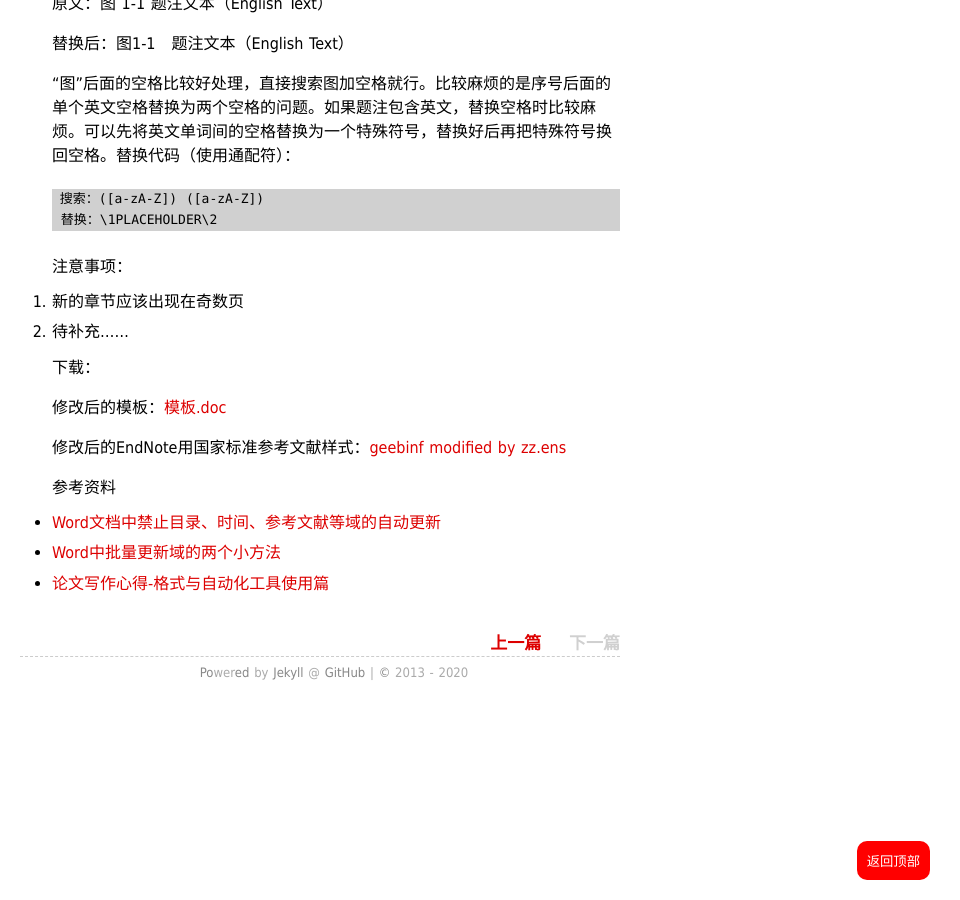
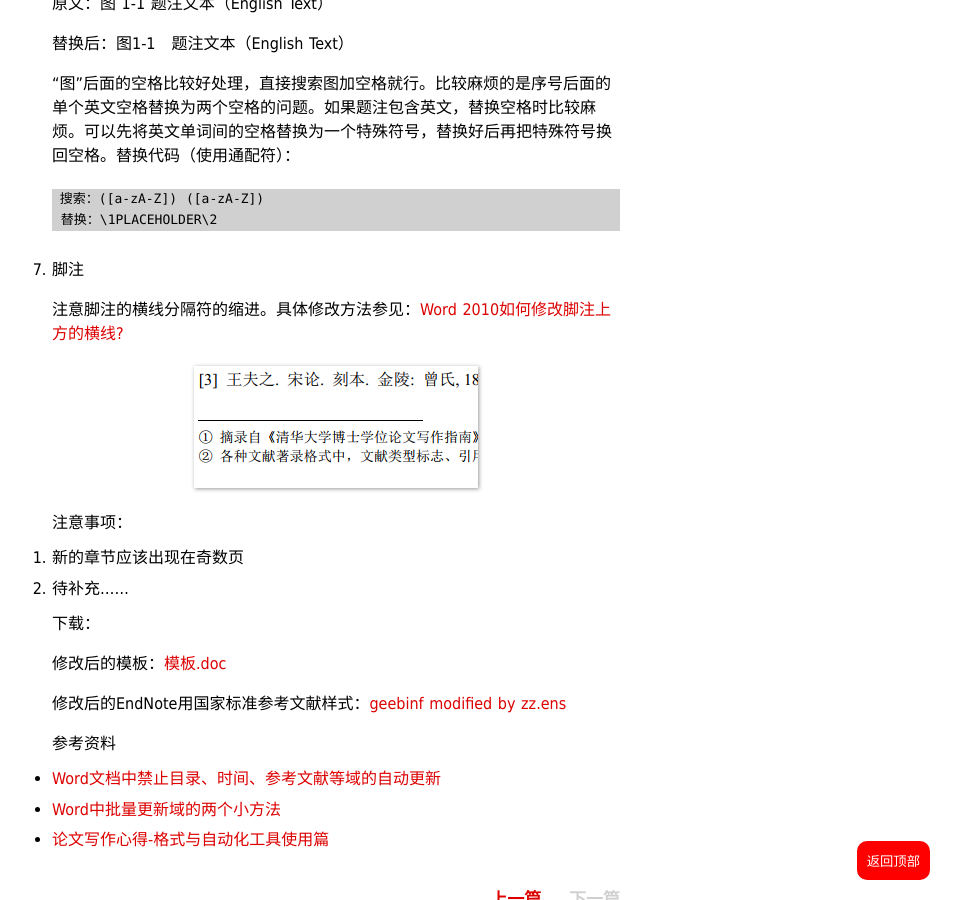
Before and after one commit to PKUCATers/pkucaters.github.io, a Jekyll site: the page built from _posts/2020-02-05-thesis-typesetting.md, in a window 1280 px wide and 900 px high, scrolled down 2490 px. Shown: the whole window, without its empty margins (320-1280 px from the left). Built offline with Jekyll 4.4.1, drawn with Linux system fonts in a browser that asks for light colours; some web fonts are replaced.

Commit message:
add footnote

````diff
--- a/_posts/2020-02-05-thesis-typesetting.md
+++ b/_posts/2020-02-05-thesis-typesetting.md
@@ -70,6 +70,12 @@ tags:
     替换：\1PLACEHOLDER\2
 	```
 
+7. 脚注
+
+	注意脚注的横线分隔符的缩进。具体修改方法参见：[Word 2010如何修改脚注上方的横线?](http://www.360doc.com/content/18/0412/02/9360021_744894414.shtml)
+
+	![](/album/thesis/footnote.png)
+
 注意事项：
 
 1. 新的章节应该出现在奇数页
````
Also changed, not shown: album/thesis/footnote.png (added).
